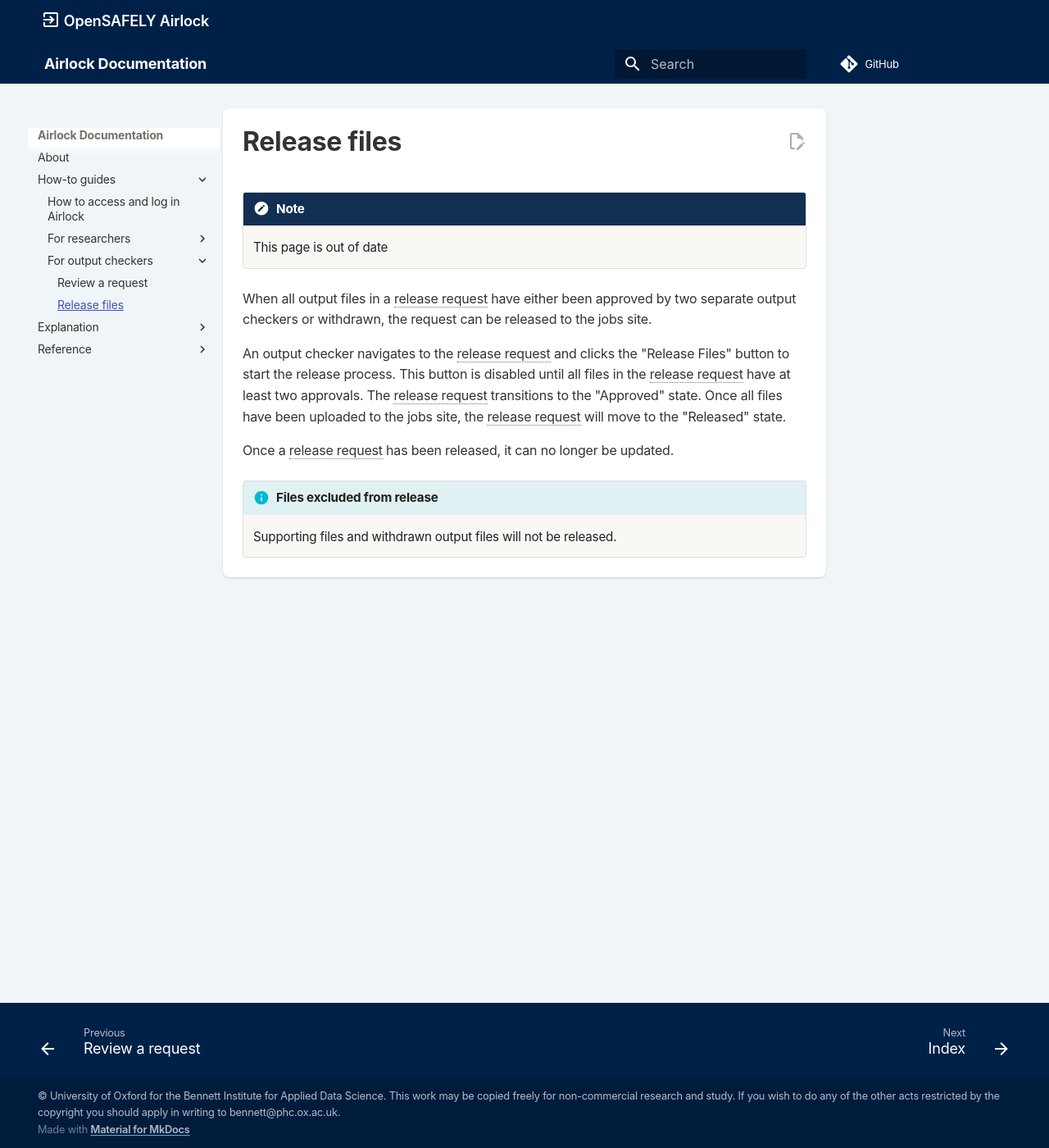
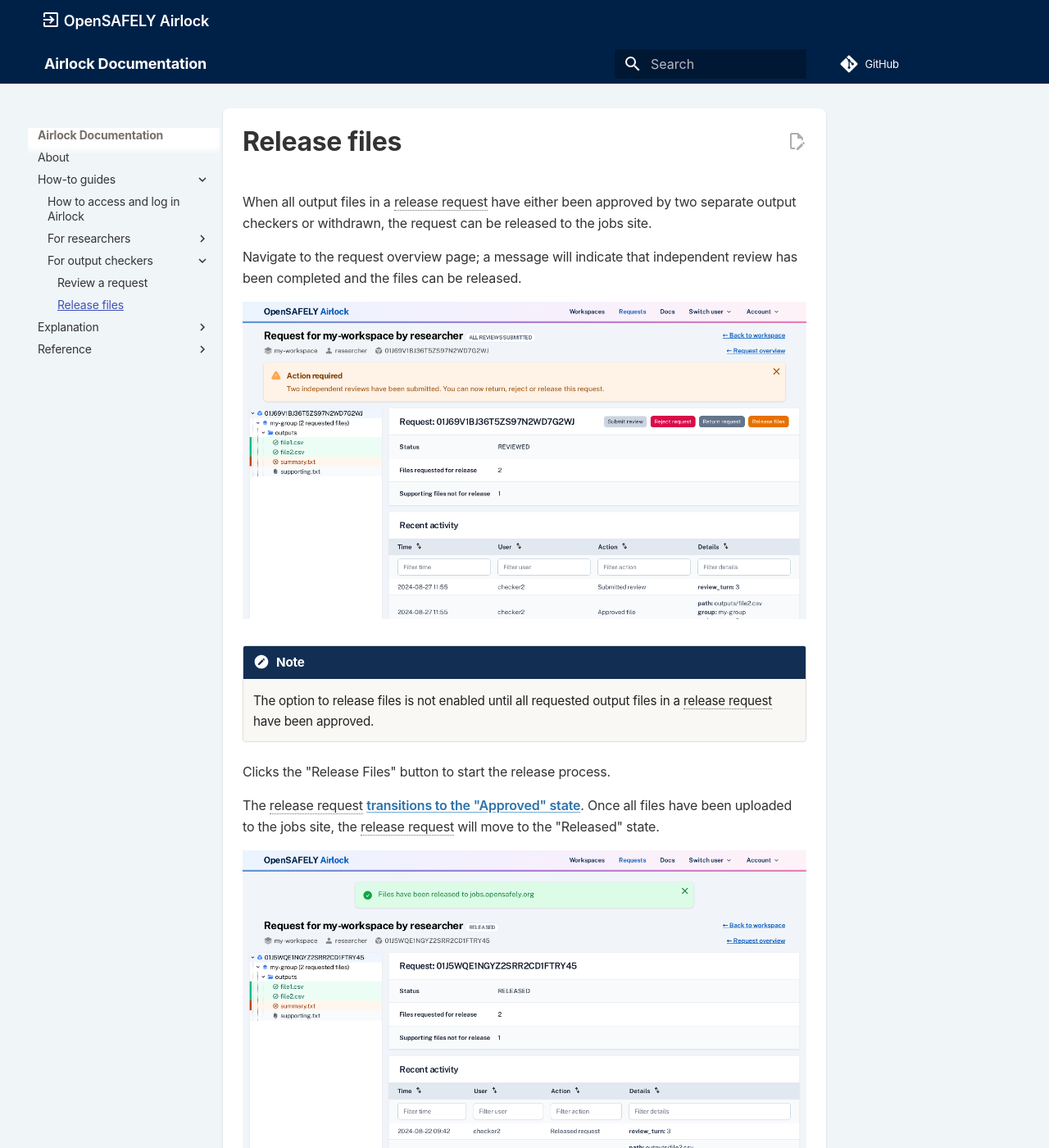
Before and after one commit to opensafely-core/airlock, an MkDocs documentation site: the page built from docs/how-tos/release-files.md, in a window 1280 px wide and 1400 px high. Shown: the whole window at 82% size. Built offline with MkDocs 1.6.1 and Material for MkDocs 9.7.7, drawn with Linux system fonts in a browser that asks for light colours; comment, search, counter and statistics services are not loaded.

Commit message:
Add how-to release files

```diff
--- a/docs/how-tos/release-files.md
+++ b/docs/how-tos/release-files.md
@@ -1,16 +1,23 @@
-!!! note
-    This page is out of date
-
 When all output files in a release request have either been approved by two separate
 output checkers or withdrawn, the request can be released to the jobs site.
 
-An output checker navigates to the release request and clicks the "Release Files"
-button to start the release process. This button is disabled until all files
-in the release request have at least two approvals. The release request transitions
-to the "Approved" state. Once all files have been uploaded to the jobs site, the
+Navigate to the request overview page; a message will indicate that independent
+review has been completed and the files can be released.
+
+![Ready to release request](../screenshots/ready_to_release.png)
+
+!!! Note
+    The option to release files is not enabled until all requested output files in a
+    release request have been approved.
+
+
+Clicks the "Release Files" button to start the release process.
+
+The release request [transitions to the "Approved" state](../reference/request-states.md). Once all files have been uploaded to the jobs site, the
 release request will move to the "Released" state.
 
-Once a release request has been released, it can no longer be updated.
+![Files released](../screenshots/files_released.png)
+
 
 !!!info "Files excluded from release"
     Supporting files and withdrawn output files will not be released.
```
Also changed, not shown: docs/screenshots/ready_to_release.png (added), 1 other file.
